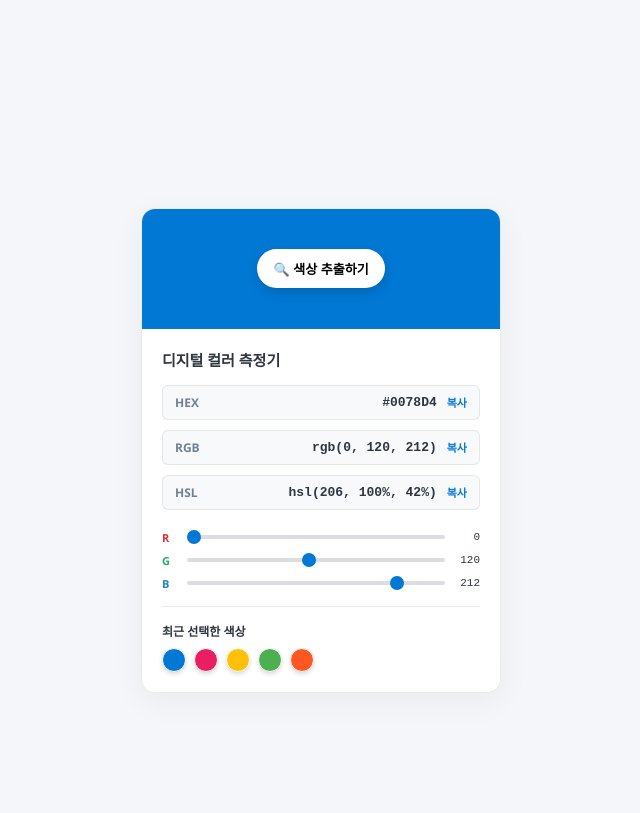
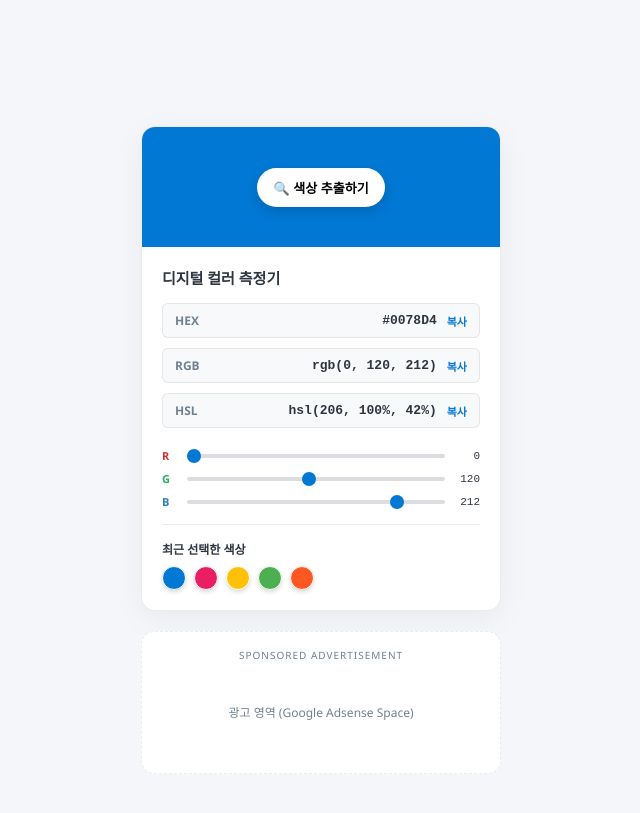
Before and after one commit to takionss/main, a Jekyll site: the page web/color-picker/index.html, which Jekyll copies as it is, in a window 1280 px wide. Shown: the top 813 px of the page, without its empty margins (319-959 px from the left). Built offline with Jekyll 4.4.1, drawn with Linux system fonts in a browser that asks for light colours.

Commit message:
Optimize HTML structure and include adsense-loader in color-picker and typing-practice

```diff
--- a/web/color-picker/index.html
+++ b/web/color-picker/index.html
@@ -21,11 +21,13 @@
             font-family: 'Segoe UI', -apple-system, BlinkMacSystemFont, sans-serif;
             background: var(--bg-color);
             color: var(--text-color);
-            height: 100vh;
+            min-height: 100vh;
             display: flex;
+            flex-direction: column;
             justify-content: center;
             align-items: center;
-            overflow: hidden;
+            overflow: auto;
+            padding: 20px 0;
         }
 
         .meter-container {
@@ -205,7 +207,45 @@
             text-align: center;
             margin-top: 5px;
         }
+
+        /* Google Auto Ads Optimization Space styling */
+        .adsense-auto-wrapper {
+            width: 100%;
+            min-height: 120px;
+            display: flex;
+            flex-direction: column;
+            align-items: center;
+            justify-content: center;
+            background: #ffffff;
+            border-radius: 14px;
+            border: 1px dashed rgba(0, 0, 0, 0.08);
+            padding: 16px;
+            margin: 20px auto 0 auto;
+            max-width: 360px;
+            box-sizing: border-box;
+            clear: both;
+        }
+        .adsense-title {
+            font-size: 10px;
+            color: #718093;
+            letter-spacing: 0.1em;
+            text-transform: uppercase;
+            margin-bottom: 5px;
+            display: block;
+        }
+        .adsense-content {
+            width: 100%;
+            min-height: 90px;
+            display: flex;
+            align-items: center;
+            justify-content: center;
+        }
+        .adsense-placeholder {
+            font-size: 12px;
+            color: #718093;
+        }
     </style>
+    <script src="../../adsense-loader.js"></script>
 </head>
 <body>
 
@@ -261,6 +301,14 @@
                 <div class="title" style="font-size:12px;">최근 선택한 색상</div>
                 <div class="history-list" id="history-list"></div>
             </div>
+        </div>
+    </div>
+
+    <!-- Google Auto Ads Optimization Space -->
+    <div class="adsense-auto-wrapper">
+        <span class="adsense-title">Sponsored Advertisement</span>
+        <div class="adsense-content">
+            <p class="adsense-placeholder">광고 영역 (Google Adsense Space)</p>
         </div>
     </div>
 
```
Also changed, not shown: web/typing-practice/index.html (+48 -0 lines).
